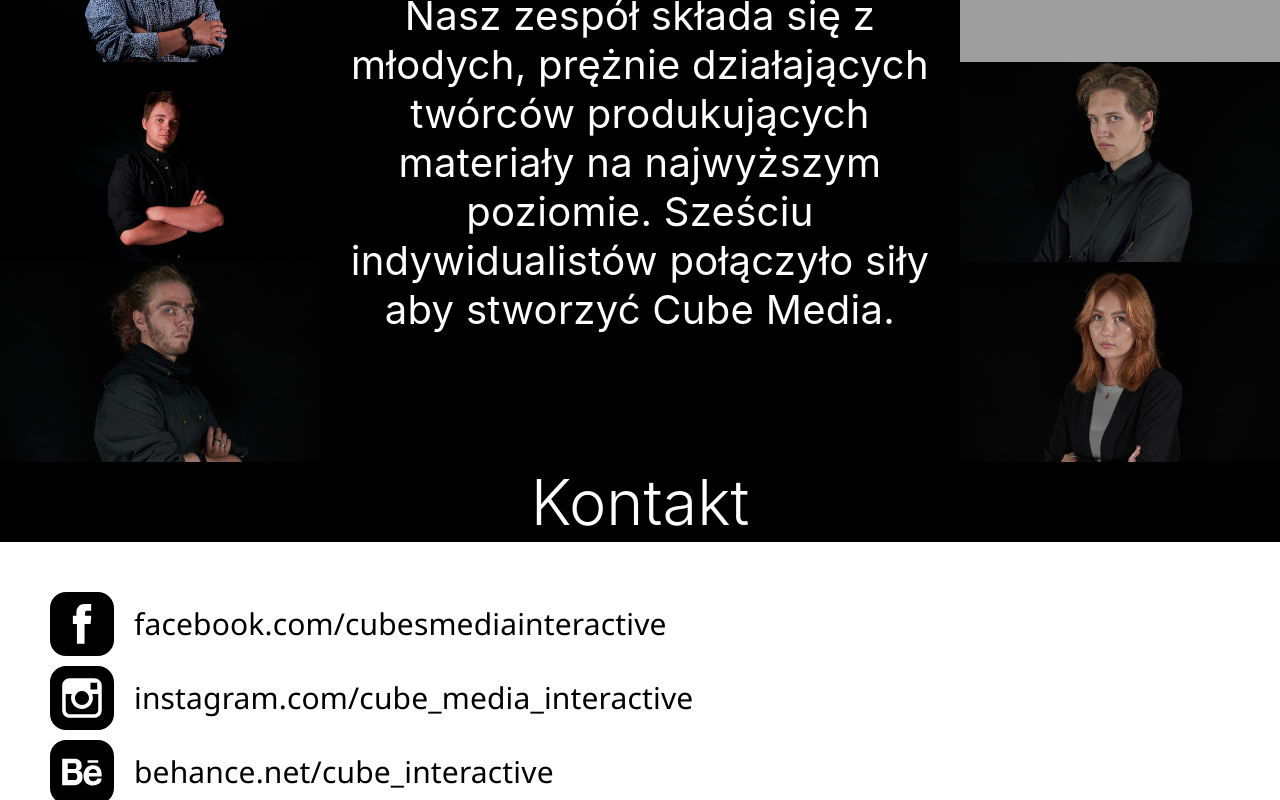
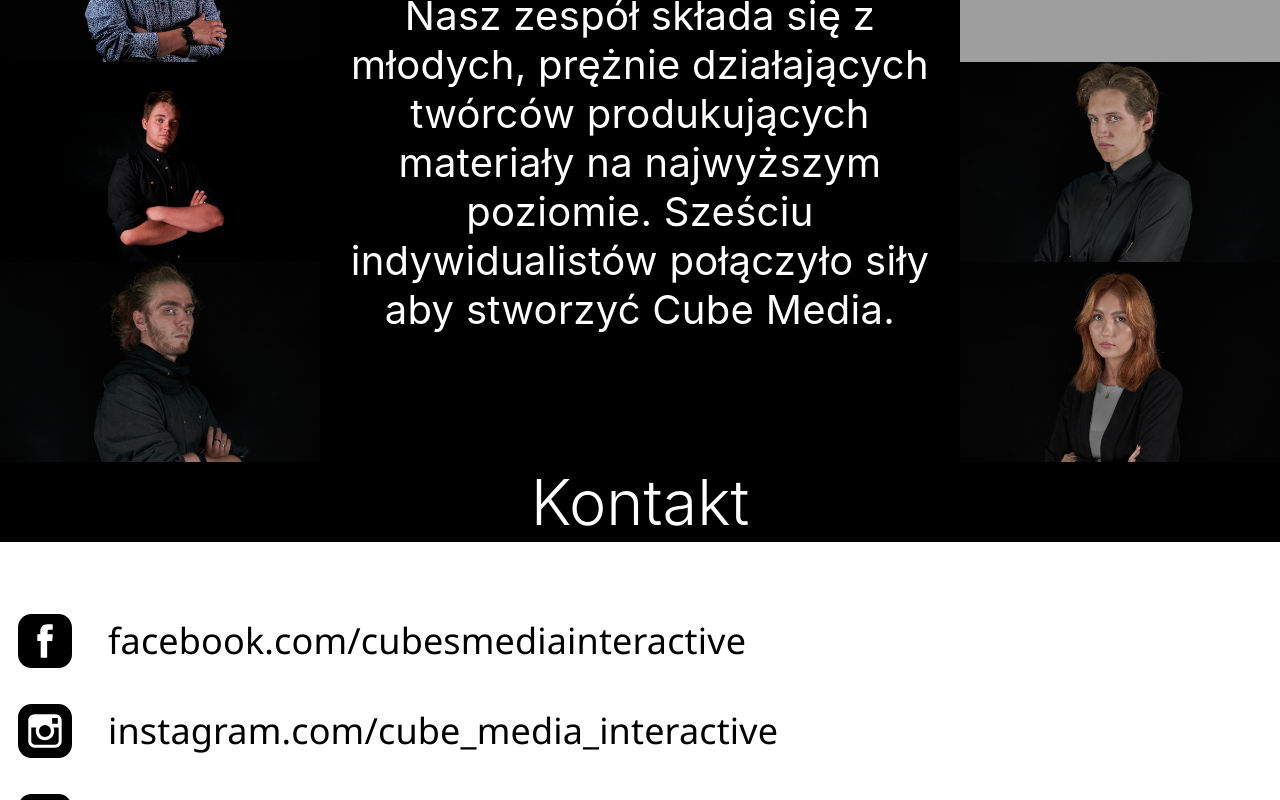
Before and after one commit to 4RCZ1/CubeMedia, a React (Create React App) app: page / in a window 1280 px wide. Shown: the part 2618-3418 px from the top of the page. Built offline with nearby package versions, Linux system fonts and the light colour scheme.

Commit message:
fix: Contact refactor / Added SCSS

```diff
--- a/package.json
+++ b/package.json
@@ -11,6 +11,7 @@
     "react-collapsible": "^2.10.0",
     "react-dom": "^18.2.0",
     "react-scripts": "5.0.1",
+    "sass": "^1.54.4",
     "web-vitals": "^2.1.4"
   },
   "scripts": {
--- a/src/App.js
+++ b/src/App.js
@@ -33,7 +33,7 @@ function App() {
           <p>Kontakt</p>
         </div>
         <div className={css.contactSection}>
-          <Contact/>
+        <Contact/>
         </div>
       </main>
       <footer>
--- a/src/components/Contact.js
+++ b/src/components/Contact.js
@@ -1,4 +1,4 @@
-import css from "../styles/contact.module.css";
+import css from "../styles/contact.module.scss";
 import FacebookIcon from "../images/contact/FacebookIcon.js";
 import InstagramIcon from "../images/contact/InstagramIcon.js";
 import BehanceIcon from "../images/contact/BehanceIcon.js";
@@ -7,11 +7,11 @@ import PhoneIcon from "../images/contact/PhoneIcon.js";
 
 function Contact() {
   return <div className={css.contacts}>
-  <div className={css.textContainer}> <a href='https://facebook.com/cubesmediainteractive'><FacebookIcon width="64" height="64" /><span className={css.textSpan}>facebook.com/cubesmediainteractive</span></a></div>
-  <div className={css.textContainer}> <a href='https://instagram.com/cube_media_interactive'><InstagramIcon width="64" height="64" /><span className={css.textSpan}>instagram.com/cube_media_interactive</span></a></div>
-  <div className={css.textContainer}> <a href='https://behance.net/cube_interactive'><BehanceIcon width="64" height="64" /><span className={css.textSpan}>behance.net/cube_interactive</span></a></div>
-  <div className={css.textContainer}> <EmailIcon width="64" height="64" /><span className={css.textSpan}>cubesmediainteractive@gmail.com</span></div>
-  <div className={css.textContainer}>  <PhoneIcon width="64" height="64" /><span className={css.textSpan}>503 929 632</span></div>
+  <div className={css.textContainer}> <a href='https://facebook.com/cubesmediainteractive'><div className={css.svgWrapper}><FacebookIcon  /></div><span className={css.textSpan}>facebook.com/cubesmediainteractive</span></a></div>
+  <div className={css.textContainer}> <a href='https://instagram.com/cube_media_interactive'><div className={css.svgWrapper}><InstagramIcon  /></div><span className={css.textSpan}>instagram.com/cube_media_interactive</span></a></div>
+  <div className={css.textContainer}> <a href='https://behance.net/cube_interactive'><div className={css.svgWrapper}><BehanceIcon  /></div><span className={css.textSpan}>behance.net/cube_interactive</span></a></div>
+  <div className={css.textContainer}> <div className={css.svgWrapper}><EmailIcon/></div><span className={css.textSpan}>cubesmediainteractive@gmail.com</span></div>
+  <div className={css.textContainer}>  <div className={css.svgWrapper}><PhoneIcon/></div><span className={css.textSpan}>503 929 632</span></div>
   </div>;
 }
 
--- a/src/styles/contact.module.css
+++ b/src/styles/contact.module.scss
@@ -1,3 +1,6 @@
+
+$height: 1.5em;
+$width: $height;
 .contacts{
     text-align: center;
     font: normal normal normal 30px/40px Segoe UI;
@@ -9,30 +12,36 @@
     justify-content: flex-start;
     float:left;
     align-self: center;
-    padding-top:50px;
-    padding-bottom:50px;
-    row-gap:10px;
+    padding-top:2em;
+    padding-bottom:2em;
+    row-gap:1em;
+    font-size: 36px;
 }
 
 .textContainer {
     display: flex;
     justify-content:flex-start;
-    height: 64px;
-    padding-left:50px;
+    height: $height;
+    padding-left:0.5em;
     margin: 0em;
+    align-items: center
+}
+
+.svgWrapper {
+    height: $height;
+    width: $width;
+    padding:0;
 }
 
 .textContainer a{
     display: flex;
-    justify-content:flex-start;
-    height: 64px;
-    margin: 0em;
+    height: $height;
     text-decoration: none;
     color: #000000;
 }
+
 .textSpan {
-    display: inline-block;
     vertical-align: middle;
-    line-height: 64px;
-    margin-left:20px;
+    line-height: $height;
+    margin-left: 1em;
 }
--- a/src/styles/slider.module.css
+++ b/src/styles/slider.module.css
@@ -9,7 +9,7 @@
   width: 100%;
   overflow: hidden;
   display: flex;
-  overflow-x:scroll;
+  overflow-x:hidden;
 }
 
 .sliderItem{
```
Also changed, not shown: 1 other file (tests, documents, lock files or other folders).
